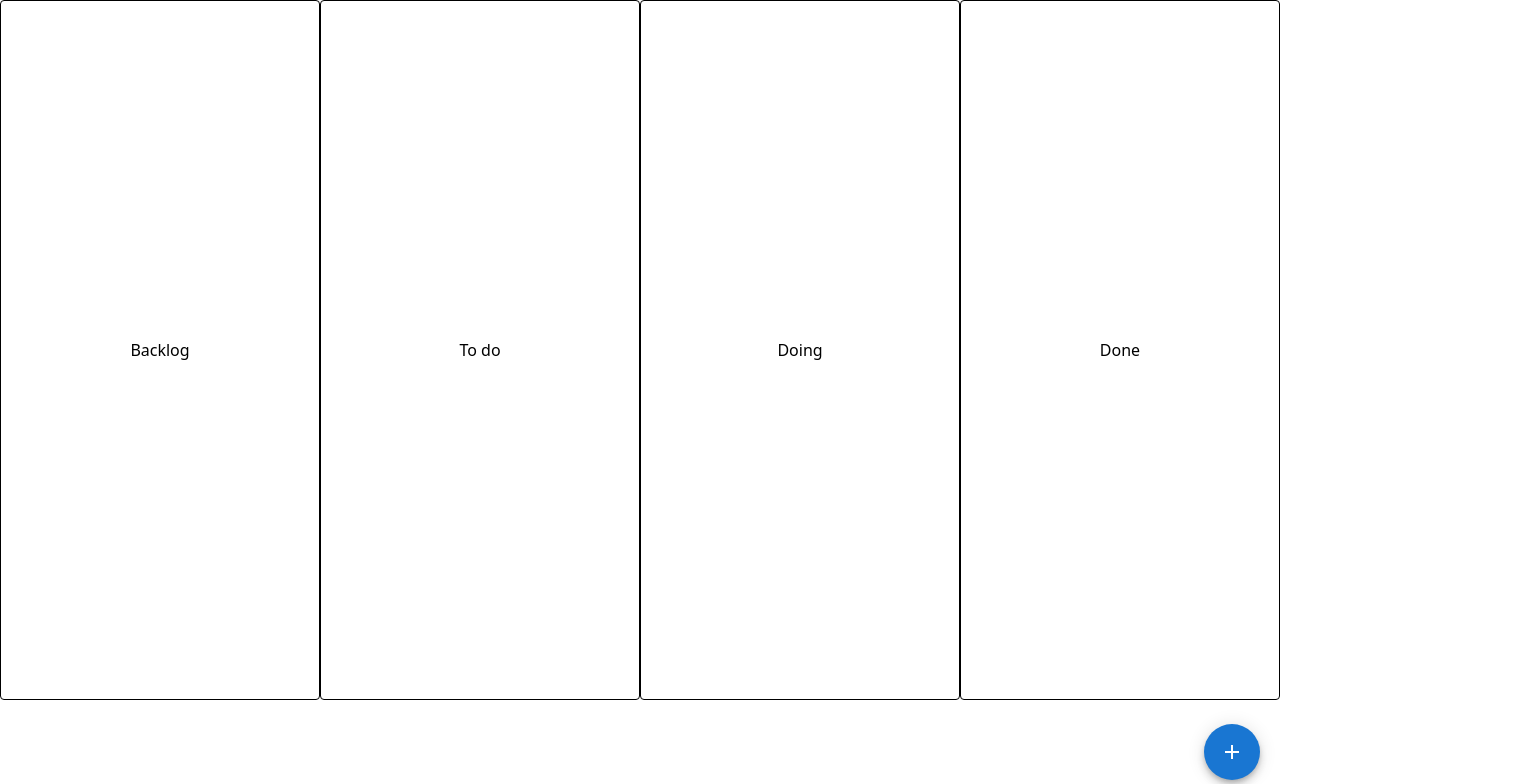
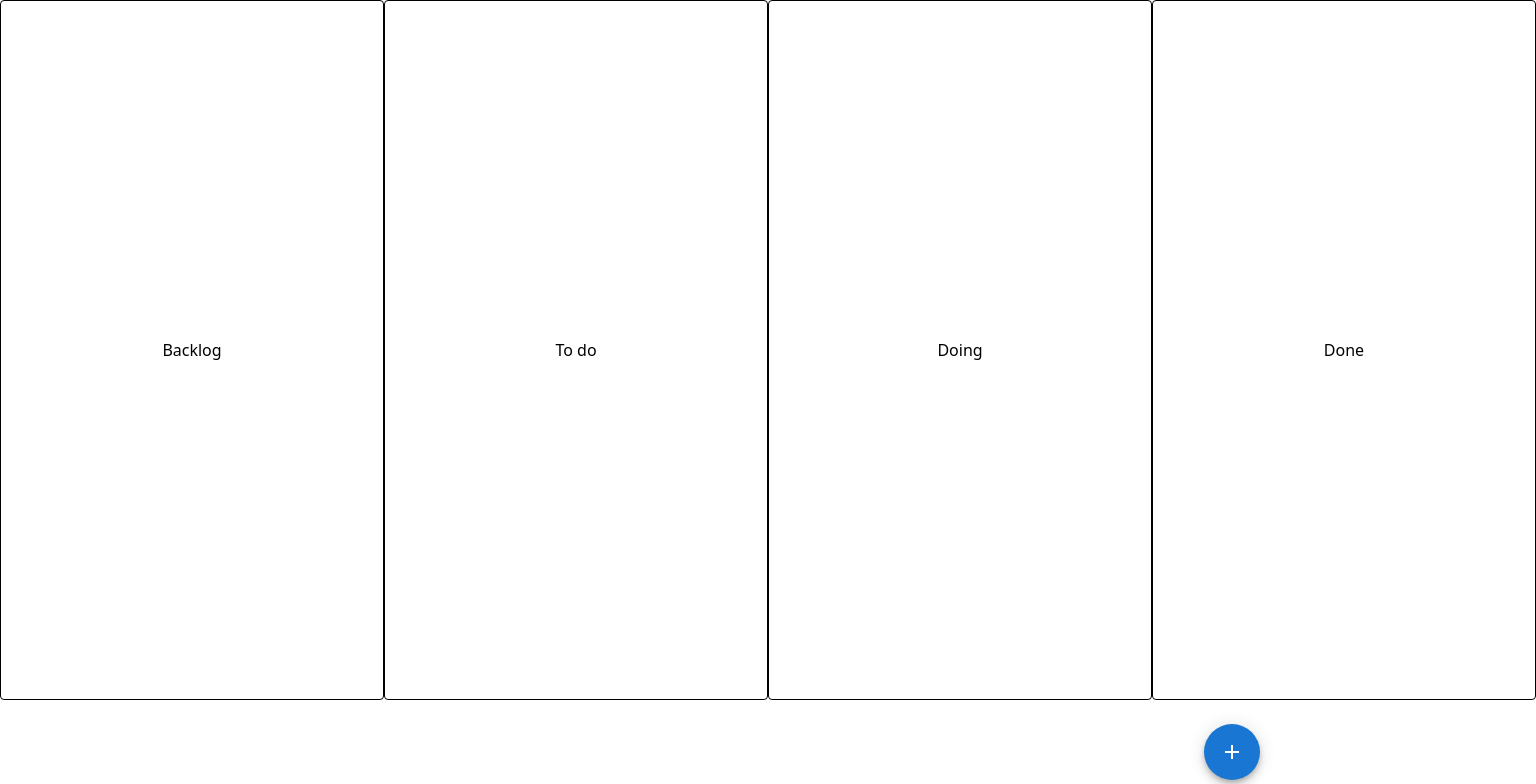
Before and after one commit to RoshBJr/Project-dump, a React (Create React App) app: page / in a window 1280 px wide. Shown: the top 784 px of the page, 1536 px wide, since content can reach past the window. Built offline with nearby package versions, Linux system fonts and the light colour scheme.

Commit message:
bounding for draggable elements

```diff
--- a/package.json
+++ b/package.json
@@ -4,6 +4,7 @@
   "private": true,
   "dependencies": {
     "@dnd-kit/core": "^6.1.0",
+    "@dnd-kit/modifiers": "^7.0.0",
     "@emotion/react": "^11.11.3",
     "@emotion/styled": "^11.11.0",
     "@mui/icons-material": "^5.15.6",
--- a/src/App.jsx
+++ b/src/App.jsx
@@ -1,5 +1,5 @@
 import {useState} from 'react';
-import {DndContext, MouseSensor} from '@dnd-kit/core';
+import {DndContext, DragOverlay, MouseSensor} from '@dnd-kit/core';
 import "./App.css"
 import handleDragEnd from './code/handle-drag-end';
 import backlog from './code/backlog';
@@ -7,14 +7,13 @@ import { useTaskListFromLs, useUpdatelsTask } from './code/use-effect';
 import { buildDroppables } from './code/droppable';
 import "./output.css";
 import TaskForm from './components/TaskForm';
-import { useSensor } from '@dnd-kit/core';
+import { restrictToFirstScrollableAncestor } from '@dnd-kit/modifiers';
 
 export default function App() {
   const lsTaskList = localStorage.getItem("lsTaskList");
   const containers = ['To do', 'Doing', 'Done'];
   const urgencyOptions = ['Low','Alarming','Critical','Highest'];
   const [taskList, setTaskList] = useState([]);
-  const [task, setTask] = useState('');
 
   // custom hook to use tasks from local storage
   useTaskListFromLs(lsTaskList,setTaskList);
@@ -23,10 +22,11 @@ export default function App() {
 
   return (
     <DndContext
+      modifiers={[restrictToFirstScrollableAncestor]}
       onDragEnd={e => handleDragEnd(e,taskList,setTaskList)}
     >
-      <div className="main">
-        <div className="backlog">
+        <div className="main w-auto">
+          <div className="backlog min-w-96">
             <h1>Backlog</h1>
             {
             // render backlog tasks
--- a/src/components/Droppable.jsx
+++ b/src/components/Droppable.jsx
@@ -14,7 +14,7 @@ export function Droppable(props) {
   };
 
   return (
-    <div className='drop' ref={setNodeRef} style={style}>
+    <div className='drop min-w-96' ref={setNodeRef} style={style}>
       <h1>{props.id}</h1>
       {
         // render draggables tasks in droppable
--- a/src/output.css
+++ b/src/output.css
@@ -589,6 +589,18 @@ video {
   display: flex;
 }
 
+.w-96 {
+  width: 24rem;
+}
+
+.w-auto {
+  width: auto;
+}
+
+.min-w-96 {
+  min-width: 24rem;
+}
+
 .transform {
   transform: translate(var(--tw-translate-x), var(--tw-translate-y)) rotate(var(--tw-rotate)) skewX(var(--tw-skew-x)) skewY(var(--tw-skew-y)) scaleX(var(--tw-scale-x)) scaleY(var(--tw-scale-y));
 }
@@ -599,6 +611,18 @@ video {
 
 .gap-5 {
   gap: 1.25rem;
+}
+
+.overflow-auto {
+  overflow: auto;
+}
+
+.overflow-scroll {
+  overflow: scroll;
+}
+
+.overflow-x-scroll {
+  overflow-x: scroll;
 }
 
 .pb-5 {
```
Also changed, not shown: src/code/droppable.js (line endings or trailing spaces), 1 other file (tests, documents, lock files or other folders). Lines whose indentation alone changed are shown as unchanged.
